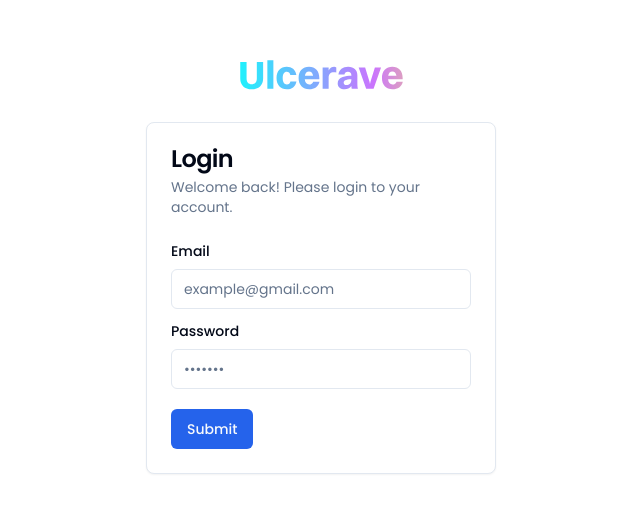
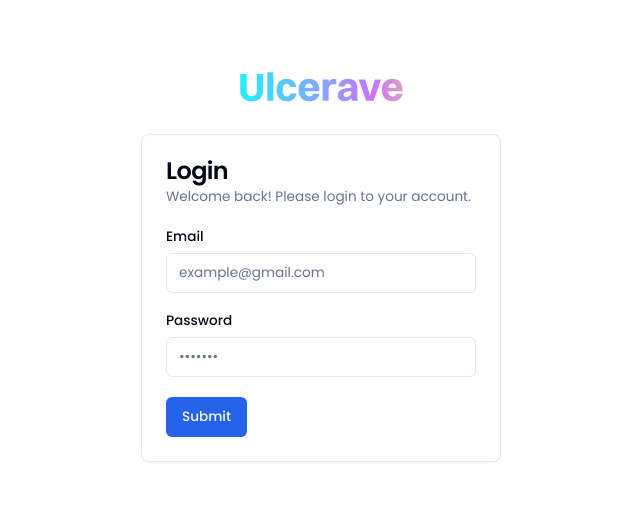
Before and after one commit to mikelisrael/ulcerave-app, a Next.js app: page /login in a window 1280 px wide. Shown: the part 140-652 px from the top of the page, without its empty margins (319-959 px from the left). Built offline with nearby package versions, Linux system fonts and the light colour scheme.

Commit message:
Update login page styling and font size

```diff
--- a/app/(root)/login/page.tsx
+++ b/app/(root)/login/page.tsx
@@ -59,7 +59,7 @@ const Login = () => {
         />
       </div>
 
-      <Card className="w-[350px]">
+      <Card className="w-[360px]">
         <CardHeader>
           <CardTitle>Login</CardTitle>
           <CardDescription>
@@ -68,7 +68,7 @@ const Login = () => {
         </CardHeader>
         <CardContent>
           <Form {...form}>
-            <form onSubmit={form.handleSubmit(onSubmit)} className="space-y-3">
+            <form onSubmit={form.handleSubmit(onSubmit)} className="space-y-5">
               <FormField
                 control={form.control}
                 name="email"
@@ -97,9 +97,7 @@ const Login = () => {
                 )}
               />
 
-              <Button className="!mt-5" type="submit">
-                Submit
-              </Button>
+              <Button type="submit">Submit</Button>
             </form>
           </Form>
         </CardContent>
--- a/app/globals.css
+++ b/app/globals.css
@@ -24,6 +24,7 @@
     --input: 214.3 31.8% 91.4%;
     --ring: 221.2 83.2% 53.3%;
     --radius: 0.5rem;
+    --font-size-1: 0.85rem;
   }
 
   .dark {
--- a/tailwind.config.ts
+++ b/tailwind.config.ts
@@ -1,13 +1,13 @@
-import type { Config } from "tailwindcss"
+import type { Config } from "tailwindcss";
 
 const config = {
   darkMode: ["class"],
   content: [
-    './pages/**/*.{ts,tsx}',
-    './components/**/*.{ts,tsx}',
-    './app/**/*.{ts,tsx}',
-    './src/**/*.{ts,tsx}',
-	],
+    "./pages/**/*.{ts,tsx}",
+    "./components/**/*.{ts,tsx}",
+    "./app/**/*.{ts,tsx}",
+    "./src/**/*.{ts,tsx}",
+  ],
   prefix: "",
   theme: {
     container: {
@@ -68,6 +68,9 @@ const config = {
           to: { height: "0" },
         },
       },
+      fontSize: {
+        sm: "var(--font-size-1)",
+      },
       animation: {
         "accordion-down": "accordion-down 0.2s ease-out",
         "accordion-up": "accordion-up 0.2s ease-out",
@@ -75,6 +78,6 @@ const config = {
     },
   },
   plugins: [require("tailwindcss-animate")],
-} satisfies Config
+} satisfies Config;
 
-export default config
+export default config;
```
